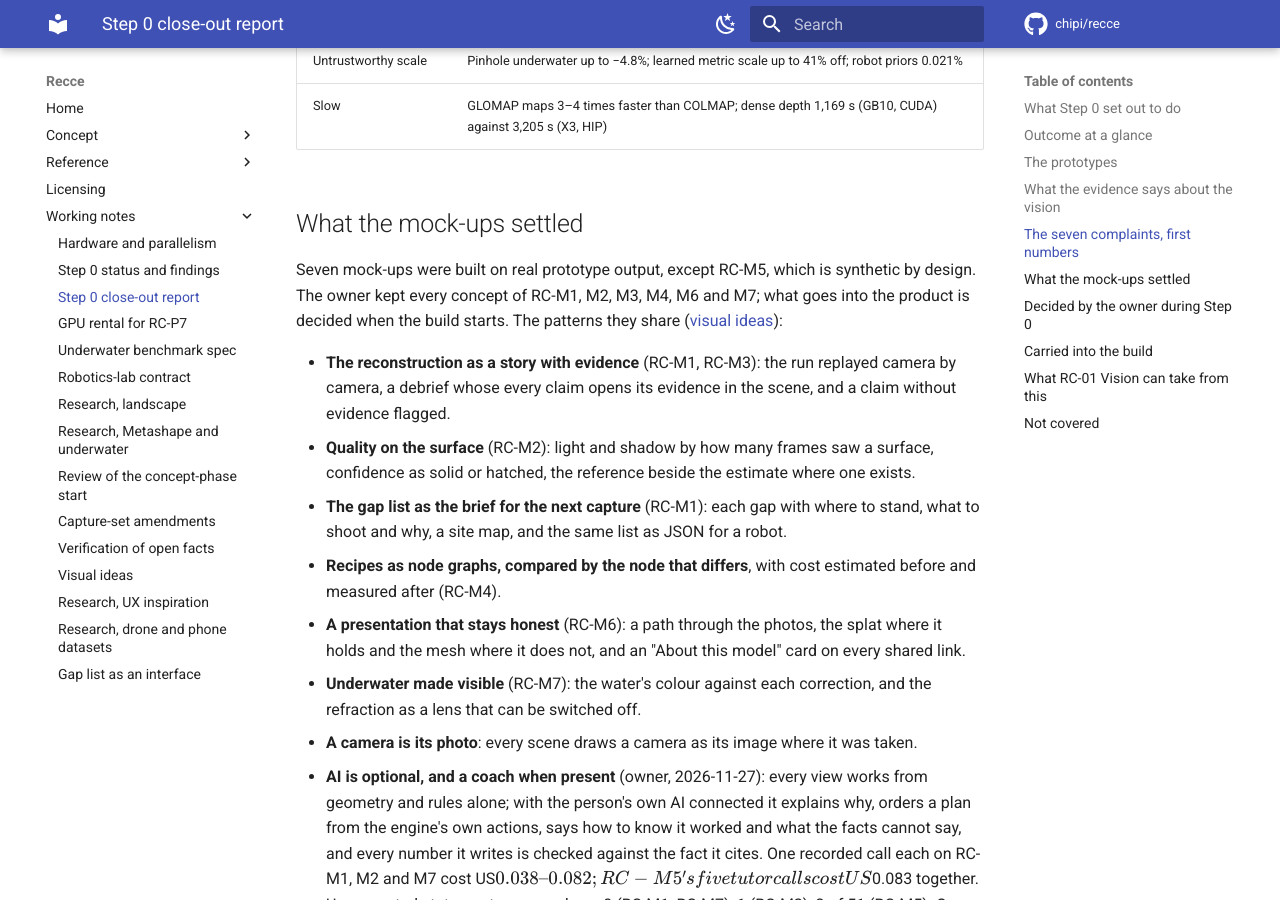
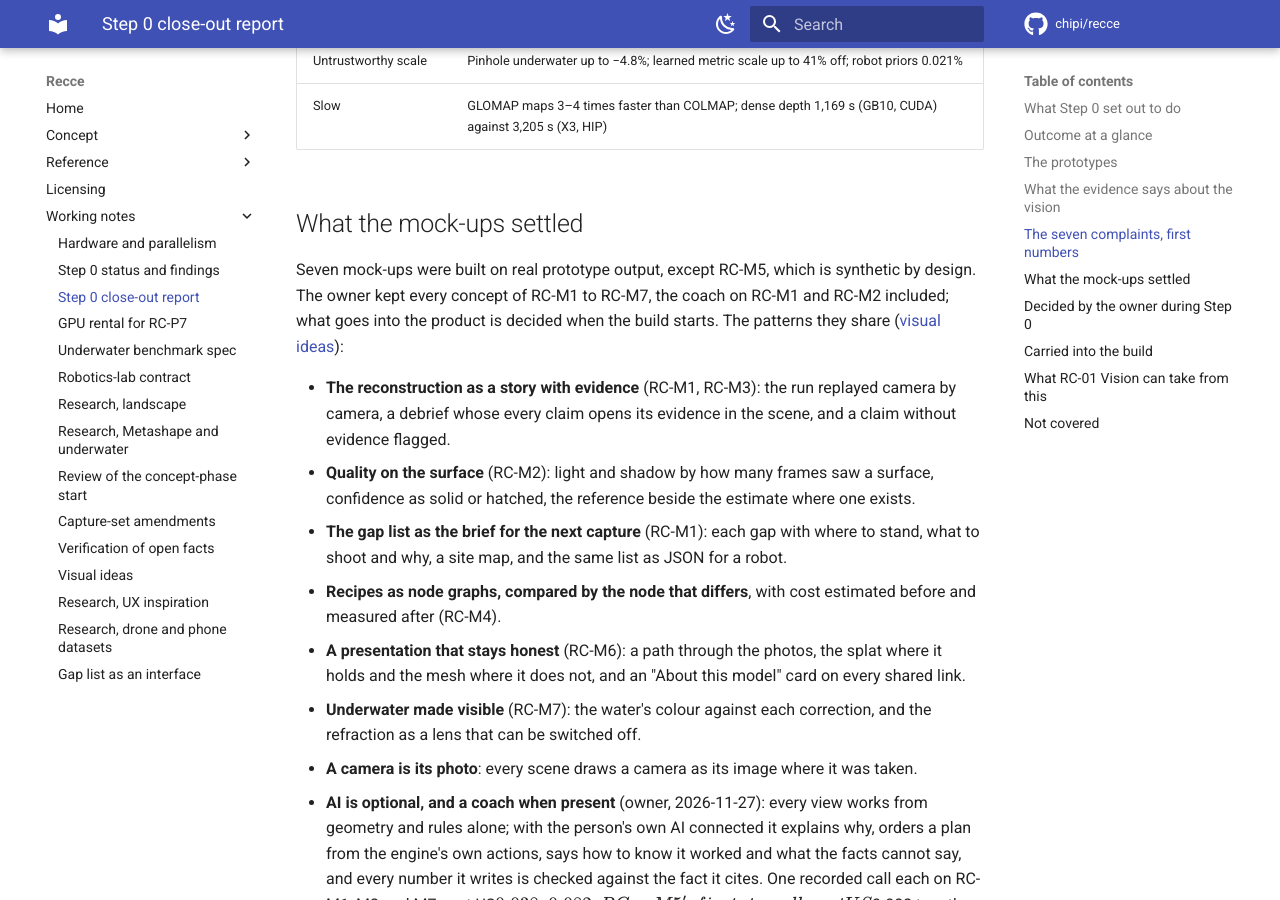
Before and after one commit to chipi/photogrammetry, an MkDocs documentation site: the page built from docs/wip/step0-closeout-2026-11-27.md, in a window 1280 px wide and 900 px high, scrolled down 3831 px. Built offline with MkDocs 1.6.1 and Material for MkDocs 9.7.7, drawn with Linux system fonts in a browser that asks for light colours; comment, search, counter and statistics services are not loaded; some of the changed text lies outside the part shown.

Commit message:
docs(mock-ups): owner verdict, RC-M5 and the coach on RC-M1 and RC-M2 kept
The owner judges RC-M5 (learn, with a tutor) and the coach added to RC-M1
and RC-M2 good to go as a prototype. Every Step 0 mock-up that was built
(RC-M1 to RC-M7) now has the owner's verdict.

Cross-doc check: mockups/RC-M1-run/README.md, mockups/RC-M2-coverage/README.md,
mockups/RC-M5-learn/README.md (verdicts), docs/wip/visual-ideas.md (M5 row),
docs/wip/step0-status.md (RC-M1 and RC-M5 rows),
docs/wip/step0-closeout-2026-11-27.md (mock-up outcome, carried-over list).

Co-Authored-By: Claude Opus 5.5 <noreply@anthropic.com>
Claude-Session: https://claude.ai/code/session_014cvkLA9GgiW1hKuE9gqJDG

```diff
--- a/docs/wip/step0-closeout-2026-11-27.md
+++ b/docs/wip/step0-closeout-2026-11-27.md
@@ -21,9 +21,9 @@ owner's own captures and the friend's dive set come after.
 |---|---|---|---|---|
 | Prototypes (13) | 9: RC-P1, P2, P3, P4, P5 (one scene), P6, P8, P9 (the fixture), P12 (one clause moved) | 1: RC-P13 | 1: RC-P10 | 2: RC-P7 (deferred to the build), RC-P11 (waits on pose priors) |
 
-| Mock-ups (8) | Kept by the owner | Waiting for a verdict | Not built |
-|---|---|---|---|
-| | 6: RC-M1, M2, M3, M4, M6, M7, every concept kept | RC-M5 (built 2026-11-27); the coach added to RC-M1 and RC-M2 | RC-M8 (after RC-P11) |
+| Mock-ups (8) | Kept by the owner | Not built |
+|---|---|---|
+| | 7: RC-M1 to RC-M7, every concept kept; RC-M5 and the coach added to RC-M1 and RC-M2 judged good to go as a prototype (2026-11-27) | RC-M8 (after RC-P11) |
 
 ## The prototypes
 
@@ -101,7 +101,7 @@ number (RC-P4, RC-P12):
 ## What the mock-ups settled
 
 Seven mock-ups were built on real prototype output, except RC-M5, which is synthetic by design.
-The owner kept every concept of RC-M1, M2, M3, M4, M6 and M7; what goes into the product is
+The owner kept every concept of RC-M1 to RC-M7, the coach on RC-M1 and RC-M2 included; what goes into the product is
 decided when the build starts. The patterns they share ([visual ideas](visual-ideas.md)):
 
 - **The reconstruction as a story with evidence** (RC-M1, RC-M3): the run replayed camera by
```
Also changed, not shown: other parts of docs/wip/step0-closeout-2026-11-27.md (+0 -1 lines), docs/wip/step0-status.md (+2 -2 lines), docs/wip/visual-ideas.md (+1 -1 lines), mockups/RC-M1-run/README.md (+1 -1 lines), mockups/RC-M2-coverage/README.md (+1 -1 lines), mockups/RC-M5-learn/README.md (+1 -1 lines).
